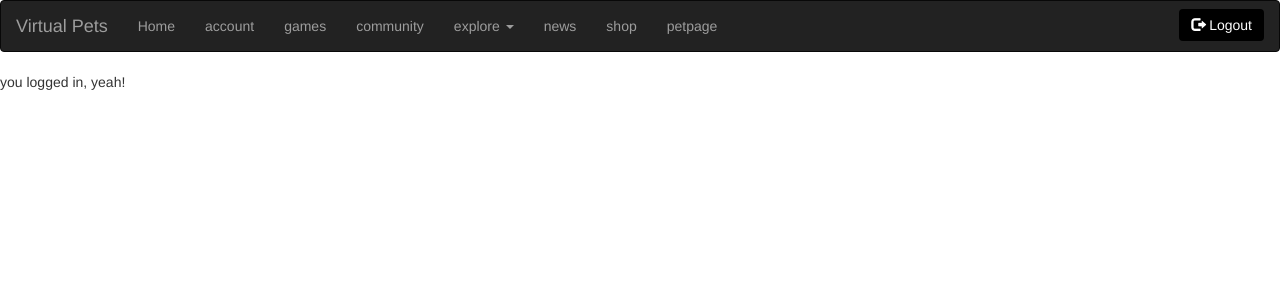
After one commit to benquach16/CS180, a PHP site: page /hud.html in a window 1280 px wide. The commit adds this page. Shown: the top 300 px of the page. Run offline with PHP 8.4, Linux system fonts and the light colour scheme; some libraries are stand-ins or nearby versions.

Commit message:
add petpage

```diff
--- /dev/null
+++ b/hud.html
@@ -0,0 +1,60 @@
+<!doctype html>
+<html>
+    <head>
+        <title>INSIDE</title>
+    </head>
+    <body>
+        <link rel="stylesheet" href="http://maxcdn.bootstrapcdn.com/bootstrap/3.3.5/css/bootstrap.min.css">
+        <script src="https://ajax.googleapis.com/ajax/libs/jquery/1.11.3/jquery.min.js"></script>
+        <script src="http://maxcdn.bootstrapcdn.com/bootstrap/3.3.5/js/bootstrap.min.js"></script>
+
+        <link rel='stylesheet' type='text/css' href='./resources/css/nav-stylesheet.css'>
+        <nav class="navbar navbar-inverse">
+            <div class="container-fluid">
+                <div class="navbar-header">
+                    <button type="button" class="navbar-toggle" data-toggle="collapse" data-target="#myNavbar">
+                        <span class="icon-bar"></span>
+                        <span class="icon-bar"></span>
+                        <span class="icon-bar"></span>
+                    </button>
+                    <a class="navbar-brand" href="#">Virtual Pets</a>
+                </div>
+                <div class="collapse navbar-collapse" id="myNavbar">
+                    <ul class="nav navbar-nav nav-left">
+                        <li><a href="#">Home</a></li>
+                        <li><a href="#">account</a></li>
+                        <li><a href="#">games</a></li>
+                        <li><a href="#">community</a></li>
+                        <li class="dropdown">
+                            <a class="dropdown-toggle" data-toggle="dropdown" href="#">explore
+                                <span class="caret"></span></a>
+                            <ul class="dropdown-menu">
+                                <li><a href="explore-map.php">map</a></li>
+                                <li><a href="#">example</a></li>
+                                <li><a href="#">example</a></li>
+                            </ul>
+                        </li>
+                        <li><a href="#">news</a></li>
+                        <li><a href="#">shop</a></li>
+						<li><a href="#">petpage</a></li>
+                    </ul>
+                    <ul class="nav navbar-nav navbar-right">
+                        <li>
+                            <button type="button" class="btn navbar-btn">
+                                <a href='logout.php'>
+                                    <span class="glyphicon glyphicon-log-out"></span> Logout
+                                </a>
+                            </button>
+                        </li>
+                    </ul>
+                </div>
+            </div>
+        </nav>
+
+        <script>
+
+        </script>
+
+        <p>you logged in, yeah!</p>
+    </body>
+</html>
--- a/login.php
+++ b/login.php
@@ -19,8 +19,7 @@
         session_id($session_id);
         //expires in 1hr
         ini_set('session.gc_maxlifetime', 3600);
-        //session_set_cookie_params(3600);
-        session_start();
+		session_start();
     } else {
         header('Location: index.html?error=failed to start session');
     }
@@ -43,7 +42,6 @@
         $_SESSION['logged_in'] = true;
         $_SESSION['curr_user'] = $user;
         $_SESSION['curr_id'] = $id;
-        //session_write_close();
 
         header('Location: hud.php?id='.$_SESSION['curr_id'].$id);
         exit;
```
Also changed, not shown: petpage.php (added).
